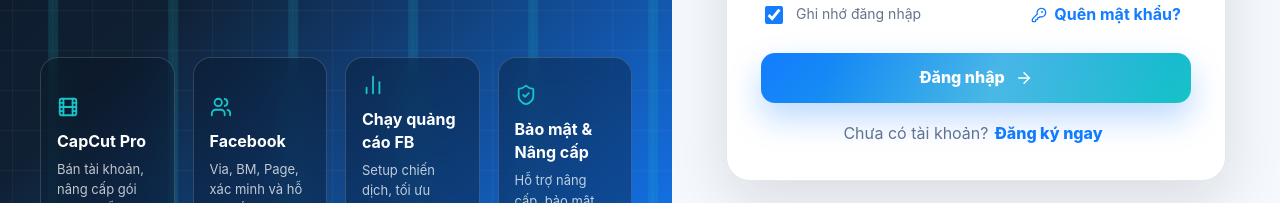
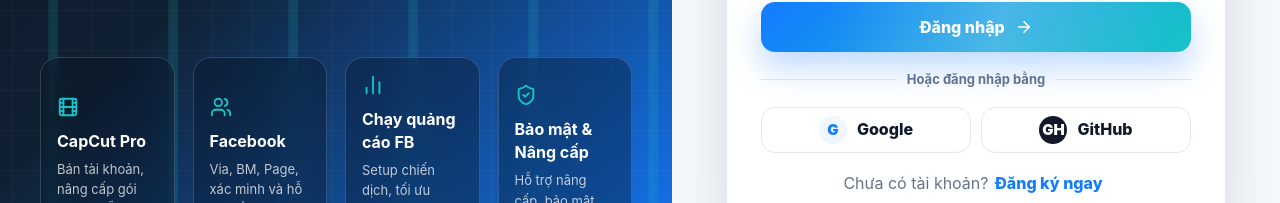
Before and after one commit to tennguoi/Kendy-fe, a React (Vite) app: page / in a window 1280 px wide. Shown: the part 482-685 px from the top of the page. Built offline with nearby package versions, Linux system fonts and the light colour scheme; no server answers.

Commit message:
tạm sang linux

```diff
--- a/src/App.jsx
+++ b/src/App.jsx
@@ -12,12 +12,15 @@
 import { money } from './utils/currency'
 import { createPreviewDepositCode } from './utils/deposit'
 import { createIdempotencyKey } from './utils/idempotency'
+import { clearOAuthCallbackUrl, readOAuthCallback } from './utils/oauthCallback'
 import {
   clearStoredAccessToken,
   getStoredAccessToken,
   hasPersistentSession,
   persistAccessToken,
 } from './utils/session'
+
+const initialOAuthCallback = readOAuthCallback()
 
 async function fetchAuthenticatedData(token) {
   const [me, walletData, orderData] = await Promise.all([
@@ -32,14 +35,24 @@
 function App() {
   const [activeView, setActiveView] = useState('overview')
   const [depositAmount, setDepositAmount] = useState('250000')
-  const [accessToken, setAccessToken] = useState(() => getStoredAccessToken())
-  const [rememberSession, setRememberSession] = useState(() => hasPersistentSession())
+  const [accessToken, setAccessToken] = useState(() => initialOAuthCallback?.token || getStoredAccessToken())
+  const [rememberSession, setRememberSession] = useState(() => Boolean(initialOAuthCallback?.token) || hasPersistentSession())
   const [currentUser, setCurrentUser] = useState(null)
   const [wallet, setWallet] = useState(null)
   const [apiServices, setApiServices] = useState([])
   const [apiOrders, setApiOrders] = useState([])
   const [activeDeposit, setActiveDeposit] = useState(null)
-  const [apiNotice, setApiNotice] = useState('')
+  const [apiNotice, setApiNotice] = useState(() => {
+    if (initialOAuthCallback?.token) {
+      return 'Đăng nhập bằng tài khoản liên kết thành công.'
+    }
+
+    if (initialOAuthCallback?.error) {
+      return `Đăng nhập bằng tài khoản liên kết thất bại: ${initialOAuthCallback.error}`
+    }
+
+    return ''
+  })
   const { copied, copyText } = useClipboard()
 
   const amountNumber = Number(depositAmount) || 0
@@ -71,6 +84,10 @@
 
   useEffect(() => {
     let isMounted = true
+
+    if (initialOAuthCallback) {
+      clearOAuthCallbackUrl()
+    }
 
     apiRequest('/api/services')
       .then((data) => {
--- a/src/components/Toast/ToastContainer.jsx
+++ b/src/components/Toast/ToastContainer.jsx
@@ -1,4 +1,3 @@
-import React from 'react'
 import { createPortal } from 'react-dom'
 import './Toast.css'
 
--- /dev/null
+++ b/src/components/Toast/ToastContext.js
@@ -0,0 +1,3 @@
+import { createContext } from 'react'
+
+export const ToastContext = createContext(null)
--- a/src/components/Toast/ToastProvider.jsx
+++ b/src/components/Toast/ToastProvider.jsx
@@ -1,7 +1,6 @@
-import React, { createContext, useCallback, useState } from 'react'
+import { useCallback, useState } from 'react'
+import { ToastContext } from './ToastContext'
 import ToastContainer from './ToastContainer'
-
-export const ToastContext = createContext(null)
 
 export function ToastProvider({ children }) {
   const [toasts, setToasts] = useState([])
--- a/src/components/Toast/useToast.js
+++ b/src/components/Toast/useToast.js
@@ -1,5 +1,5 @@
 import { useContext } from 'react'
-import { ToastContext } from './ToastProvider'
+import { ToastContext } from './ToastContext'
 
 export function useToast() {
   const ctx = useContext(ToastContext)
--- a/src/features/auth/AuthScreen.css
+++ b/src/features/auth/AuthScreen.css
@@ -478,6 +478,78 @@
   animation: none;
 }
 
+.auth-divider {
+  display: grid;
+  grid-template-columns: minmax(0, 1fr) auto minmax(0, 1fr);
+  align-items: center;
+  gap: 12px;
+  margin: 18px 0;
+  color: var(--kd-muted);
+  font-size: 13px;
+  font-weight: 700;
+}
+
+.auth-divider::before,
+.auth-divider::after {
+  content: '';
+  height: 1px;
+  background: var(--kd-border);
+}
+
+.oauth-actions {
+  display: grid;
+  grid-template-columns: repeat(2, minmax(0, 1fr));
+  gap: 10px;
+}
+
+.oauth-button {
+  min-width: 0;
+  min-height: 46px;
+  display: inline-flex;
+  align-items: center;
+  justify-content: center;
+  gap: 10px;
+  border: 1px solid var(--kd-border);
+  border-radius: 14px;
+  color: var(--kd-text);
+  background: #ffffff;
+  font: inherit;
+  font-weight: 800;
+  cursor: pointer;
+  transition: border-color 180ms ease, box-shadow 180ms ease, transform 180ms ease;
+}
+
+.oauth-button:hover {
+  border-color: rgba(20, 124, 255, 0.35);
+  box-shadow: 0 12px 24px rgba(15, 23, 42, 0.08);
+  transform: translateY(-1px);
+}
+
+.oauth-button.github {
+  color: #111827;
+}
+
+.oauth-button.google .oauth-icon {
+  color: #147cff;
+  background: #eff6ff;
+}
+
+.oauth-button.github .oauth-icon {
+  color: #ffffff;
+  background: #111827;
+}
+
+.oauth-icon {
+  width: 28px;
+  height: 28px;
+  flex: 0 0 auto;
+  display: grid;
+  place-items: center;
+  border-radius: 999px;
+  font-size: 15px;
+  font-weight: 900;
+}
+
 .auth-switch {
   margin: 18px 0 0;
   color: var(--kd-muted);
@@ -571,4 +643,8 @@
     align-items: flex-start;
     flex-direction: column;
   }
+
+  .oauth-actions {
+    grid-template-columns: 1fr;
+  }
 }
--- a/src/features/auth/AuthScreen.jsx
+++ b/src/features/auth/AuthScreen.jsx
@@ -1,4 +1,4 @@
-import { useState } from 'react'
+import { useEffect, useState } from 'react'
 import {
   ArrowRight,
   CheckCircle2,
@@ -15,8 +15,13 @@
 import heroImg from '../../assets/hero.png'
 import { authHighlights } from '../../data/authHighlights'
 import { useToast } from '../../components/Toast'
-import { apiRequest } from '../../lib/api'
+import { apiRequest, toApiUrl } from '../../lib/api'
 import './AuthScreen.css'
+
+const defaultOAuthProviders = [
+  { id: 'google', name: 'Google', authorizationUrl: '/oauth2/authorization/google' },
+  { id: 'github', name: 'GitHub', authorizationUrl: '/oauth2/authorization/github' },
+]
 
 function AuthScreen({ notice, onSuccess }) {
   const [mode, setMode] = useState('login')
@@ -31,8 +36,29 @@
   const [showPassword, setShowPassword] = useState(false)
   const [error, setError] = useState('')
   const [busy, setBusy] = useState(false)
+  const [oauthProviders, setOauthProviders] = useState(defaultOAuthProviders)
   const isRegister = mode === 'register'
   const { addToast } = useToast()
+
+  useEffect(() => {
+    let isMounted = true
+
+    apiRequest('/api/auth/oauth2/providers')
+      .then((data) => {
+        if (isMounted && Array.isArray(data?.providers) && data.providers.length > 0) {
+          setOauthProviders(data.providers)
+        }
+      })
+      .catch(() => {
+        if (isMounted) {
+          setOauthProviders(defaultOAuthProviders)
+        }
+      })
+
+    return () => {
+      isMounted = false
+    }
+  }, [])
 
   const updateForm = (field, value) => {
     setForm((current) => ({ ...current, [field]: value }))
@@ -41,6 +67,15 @@
   const switchMode = () => {
     setMode((current) => (current === 'login' ? 'register' : 'login'))
     setError('')
+  }
+
+  const startOAuthLogin = (provider) => {
+    addToast({
+      type: 'info',
+      title: `Đăng nhập bằng ${provider.name}`,
+      message: 'Bạn sẽ được chuyển sang trang xác thực của nhà cung cấp.',
+    })
+    window.location.assign(toApiUrl(provider.authorizationUrl))
   }
 
   const submit = async (event) => {
@@ -288,6 +323,26 @@
             )}
           </button>
 
+          <div className="auth-divider">
+            <span>Hoặc đăng nhập bằng</span>
+          </div>
+
+          <div className="oauth-actions">
+            {oauthProviders.map((provider) => (
+              <button
+                key={provider.id}
+                type="button"
+                className={`oauth-button ${provider.id}`}
+                onClick={() => startOAuthLogin(provider)}
+              >
+                <span className="oauth-icon" aria-hidden="true">
+                  {provider.id === 'github' ? 'GH' : 'G'}
+                </span>
+                <span>{provider.name}</span>
+              </button>
+            ))}
+          </div>
+
           <p className="auth-switch">
             {isRegister ? 'Đã có tài khoản?' : 'Chưa có tài khoản?'}
             <button type="button" onClick={switchMode}>
--- a/src/lib/api.js
+++ b/src/lib/api.js
@@ -1,7 +1,15 @@
-const API_BASE_URL = import.meta.env.VITE_API_BASE_URL || 'http://127.0.0.1:8080'
+export const API_BASE_URL = import.meta.env.VITE_API_BASE_URL || 'http://127.0.0.1:8080'
+
+export function toApiUrl(path) {
+  if (/^https?:\/\//i.test(path)) {
+    return path
+  }
+
+  return `${API_BASE_URL}${path.startsWith('/') ? path : `/${path}`}`
+}
 
 export async function apiRequest(path, { method = 'GET', token, body } = {}) {
-  const response = await fetch(`${API_BASE_URL}${path}`, {
+  const response = await fetch(toApiUrl(path), {
     method,
     headers: {
       ...(body ? { 'Content-Type': 'application/json' } : {}),
--- /dev/null
+++ b/src/utils/oauthCallback.js
@@ -0,0 +1,20 @@
+export function readOAuthCallback(search = window.location.search) {
+  const params = new URLSearchParams(search)
+  const token = params.get('token')
+  const oauthError = params.get('oauthError')
+  const expiresAt = params.get('expiresAt')
+
+  if (!token && !oauthError) {
+    return null
+  }
+
+  return {
+    error: oauthError,
+    expiresAt,
+    token,
+  }
+}
+
+export function clearOAuthCallbackUrl() {
+  window.history.replaceState({}, document.title, window.location.origin)
+}
```
